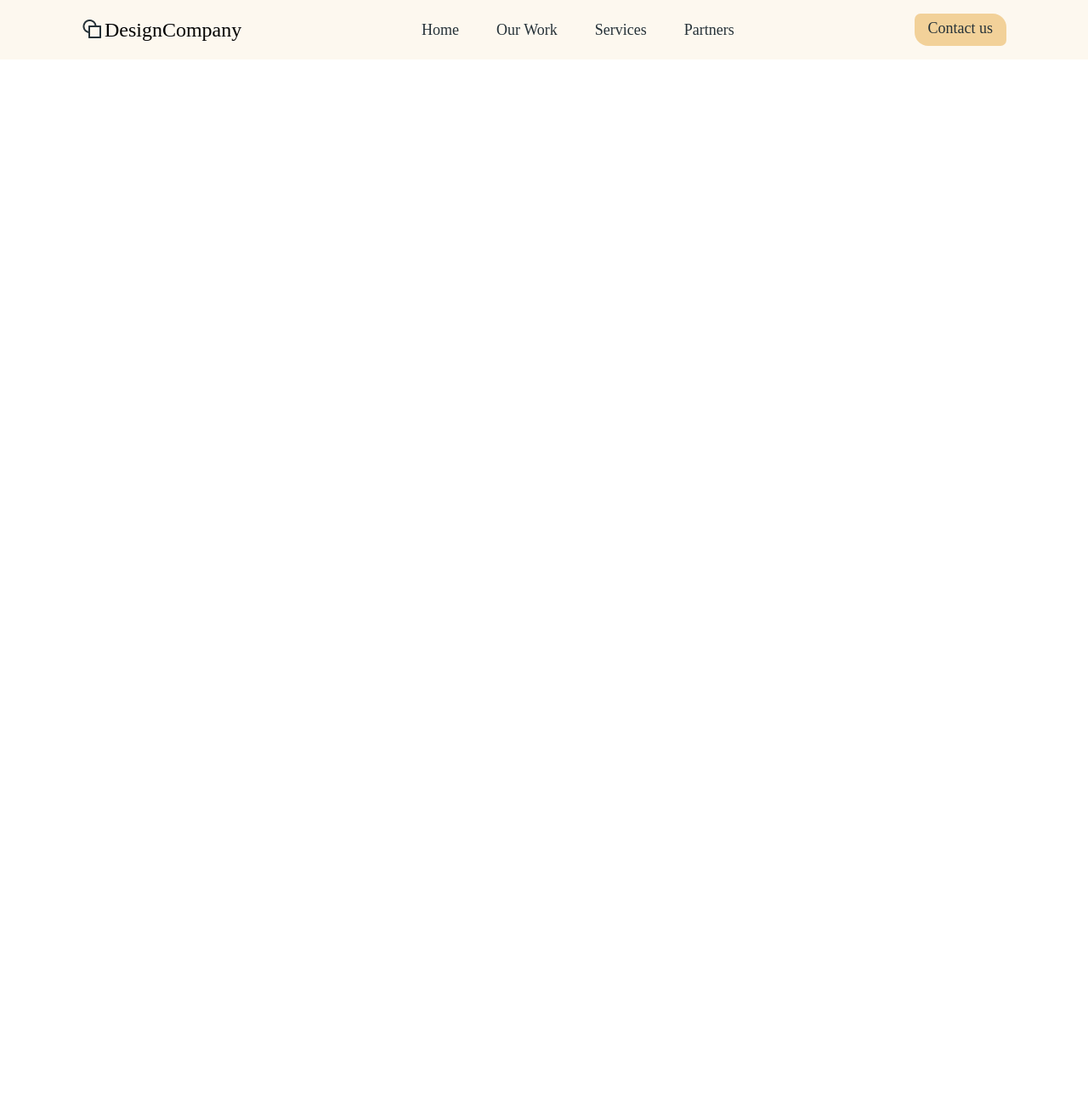
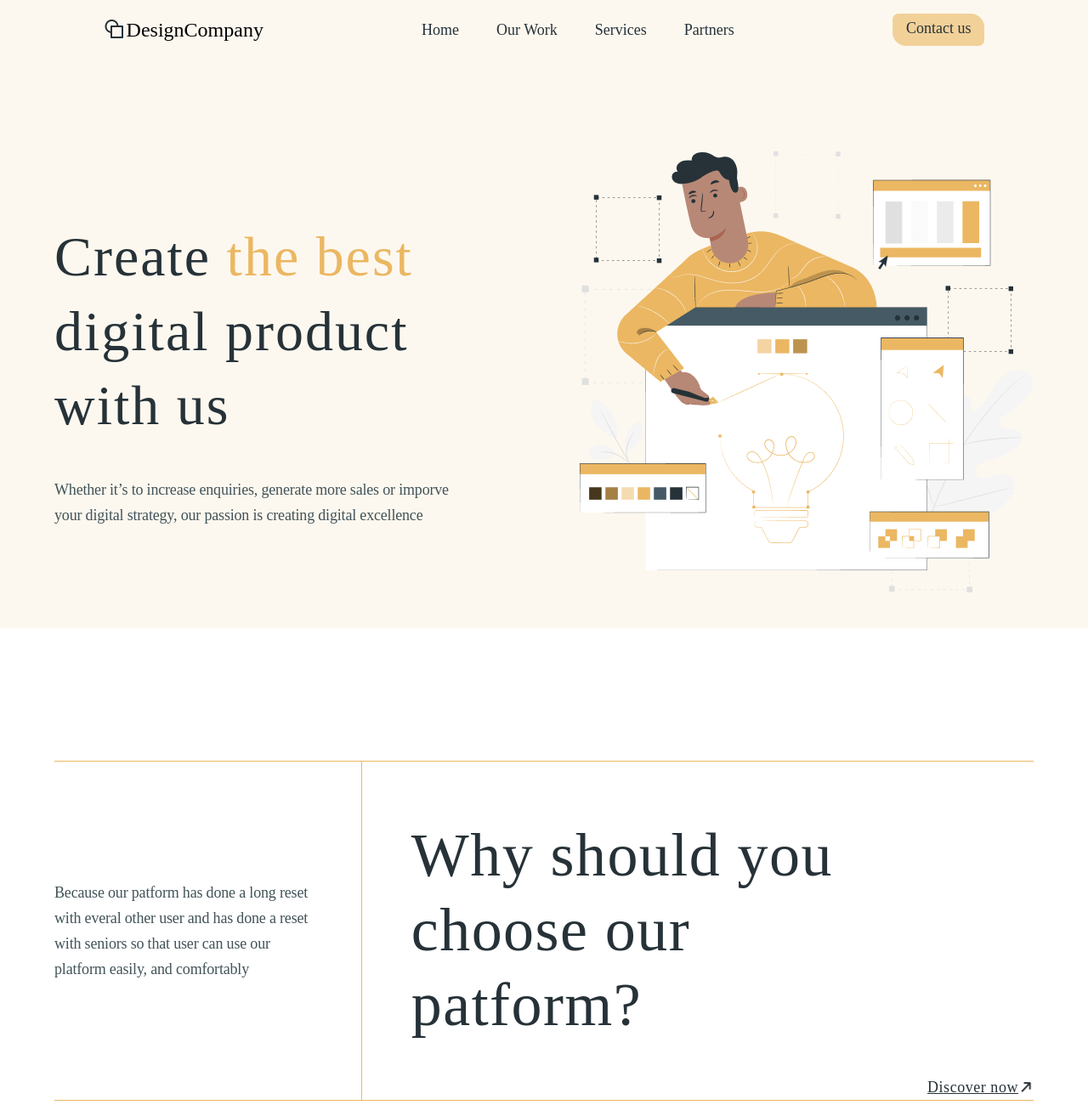
Before and after one commit to dmeshechkov/FirstLandPage, a plain HTML site: page index.html in a window 1280 px wide. Shown: the whole page at 85% size. Before the commit the page ends 800 px from the top, so only its background shows below. Drawn offline with Linux system fonts and the light colour scheme; a web font is replaced by a local one.

Commit message:
made menu, header, first mains block

```diff
--- a/index.css
+++ b/index.css
@@ -23,21 +23,22 @@ img {
 }
 
 .block-head {
-    /* width: 1920px;
-    height: 809px; */
+    width: 100%;
+    height: 739px;
     background-color: rgba(235, 183, 98, 0.1);
 }
 
 .navbar {
-    width: 100%;
+    width: 90%;
     height: 70px;
-
+    margin-left: auto;
+    margin-right: auto;
 }
 
 .navbar .container {
     height: inherit;
     display: flex;
-    justify-content: space-around;
+    justify-content: space-between;
     align-items: center;
 }
 
@@ -106,3 +107,130 @@ img {
     font-family: 'koho';
     font-size: 24px;
 }
+
+.container {
+    width: 90%;
+    height: 100%;
+    margin-left: auto;
+    margin-right: auto;
+    display: flex;
+    justify-content: space-between;
+    align-items: center;
+}
+
+.header-text {
+    width: 480px;
+}
+
+.header-name {
+    margin-bottom: 40px;
+    font-family: 'KoHo';
+    font-style: normal;
+    font-weight: 500;
+    font-size: 66px;
+    line-height: 133%;
+    letter-spacing: 0.03em;
+    color: #263238;
+}
+
+.header-link {
+    text-decoration: none;
+    color: #EBB762;
+}
+
+.header-name-text {
+    margin-top: auto;
+    margin-bottom: auto;
+    font-family: 'KoHo';
+    font-style: normal;
+    font-weight: 500;
+    font-size: 18px;
+    line-height: 167%;
+    letter-spacing: -0.01em;
+    color: #425358;
+}
+
+.main {
+    flex-basis: 100%;
+    margin-left: auto;
+    margin-right: auto;
+    display: flex;
+    align-items: center;
+    align-content: center;
+    justify-content: center;
+    overflow: auto;
+}
+
+.main-container {
+    width: 90%;
+    padding-top: 156px;
+    padding-bottom: 188px;
+    display: flex;
+
+}
+
+.main-head-left {
+    flex: 1;
+    height: 400px;
+    display: flex;
+    align-items: center;
+    padding-right: 5%;
+    font-family: 'KoHo';
+    font-style: normal;
+    font-weight: 500;
+    font-size: 18px;
+    line-height: 167%;
+    letter-spacing: -0.01em;
+    color: #425358;
+    border-right: 1px solid #EBB762;
+    border-top: 1px solid #EBB762;
+    border-bottom: 1px solid #EBB762;
+}
+
+.main-head-center {
+    flex: 2;
+    height: 400px;
+    display: flex;
+    align-items: center;
+    padding-left: 5%;
+    font-family: 'KoHo';
+    font-style: normal;
+    font-weight: 500;
+    font-size: 48px;
+    line-height: 183%;
+    letter-spacing: 0.03em;
+    color: #263238;
+    border-top: 1px solid #EBB762;
+    border-bottom: 1px solid #EBB762;
+}
+
+.main-head-right {
+    height: 400px;
+    display: flex;
+    font-family: 'KoHo';
+    font-style: normal;
+    font-weight: 600;
+    font-size: 18px;
+    line-height: 167%;
+    letter-spacing: 0.03em;
+    color: #263238;
+    border-top: 1px solid #EBB762;
+    border-bottom: 1px solid #EBB762;
+
+}
+
+.main-head-link {
+    display: flex;
+    margin-top: auto;
+}
+
+.main-head-link a {
+    color: #263238;
+}
+
+.link-img {
+    width: 18px;
+    height: 18px;
+    margin-top: auto;
+    margin-bottom: auto;
+}
--- a/index.html
+++ b/index.html
@@ -36,9 +36,40 @@
             </div>
         </nav>
 
+        <div class="container">
+
+            <div class="header-text">
+                <h1 class="header-name">Create <a href="#" class="header-link">the best</a> digital product with us</h1>
+                <p class="header-name-text">Whether it’s to increase enquiries, generate more sales or imporve your digital strategy, our passion is creating digital excellence</p>
+            </div>
+
+            <div class="header-img">
+                <img src="images/Image.png" alt="">
+            </div>
+
+        </div>
+
     </header>
 
-    <main>
+    <main class="main">
+        <div class="main-container">
+                    <div class="main-head-left">
+                        <p class="main-name-text">Because our patform has done a long reset with everal other user and has done a reset with seniors so that user can use our platform easily, and comfortably</p>
+                    </div>
+
+                    <div class="main-head-center">
+                        <h2>Why should you choose our patform?</h2>
+                    </div>
+
+                    <div class="main-head-right">
+                        <div class="main-head-link">
+                            <p><a href="#" class="main-link">Discover now</a></p>
+                            <img src="images/箭头右上_arrow-right-up 1.png" class="link-img" alt="">
+                        </div>
+                    </div>
+
+
+        </div>
 
     </main>
 
```
Also changed, not shown: images/箭头右上_arrow-right-up 1.png (added).
